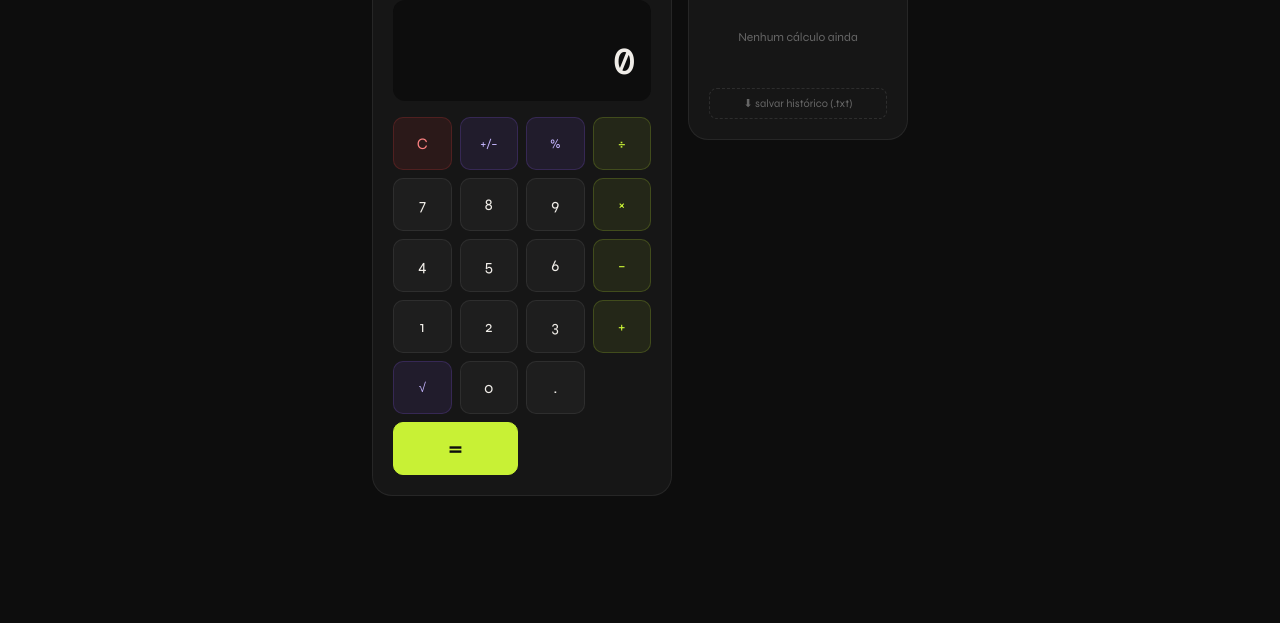
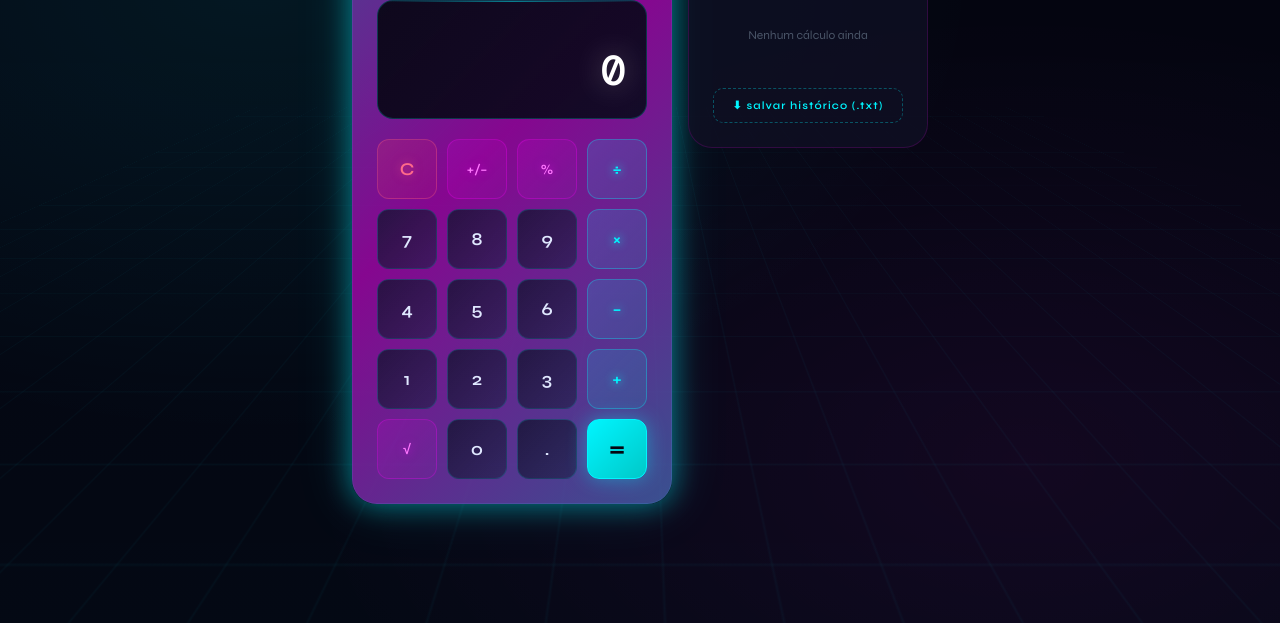
Before and after one commit to fabiopy-creator/calculadora, a plain HTML site: page index.html in a window 1280 px wide. Shown: the part 177-800 px from the top of the page. Drawn offline with nearby package versions, Linux system fonts and the light colour scheme; a web font is replaced by a local one.

Commit message:
Update index.html

```diff
--- a/index.html
+++ b/index.html
@@ -3,20 +3,21 @@
 <head>
   <meta charset="UTF-8">
   <meta name="viewport" content="width=device-width, initial-scale=1.0">
-  <title>Calculadora — Fabio Alexandre</title>
+  <title>Calculadora — Futurista</title>
   <link href="https://fonts.googleapis.com/css2?family=Syne:wght@400;600;800&family=DM+Mono:wght@300;400;500&display=swap" rel="stylesheet">
   <style>
     *, *::before, *::after { box-sizing: border-box; margin: 0; padding: 0; }
 
     :root {
-      --bg: #0d0d0d;
-      --surface: #161616;
-      --surface2: #1e1e1e;
-      --border: rgba(255,255,255,0.07);
-      --text: #f0ede8;
-      --muted: #666;
-      --accent: #c8f135;
-      --accent-dim: rgba(200,241,53,0.12);
+      --bg: #050510;
+      --surface: rgba(15, 15, 35, 0.8);
+      --surface2: rgba(25, 25, 60, 0.6);
+      --border: rgba(0, 255, 255, 0.15);
+      --text: #e0e8ff;
+      --muted: #4a5568;
+      --accent: #00f5ff;
+      --accent2: #ff00ff;
+      --accent-dim: rgba(0, 245, 255, 0.15);
     }
 
     body {
@@ -27,145 +28,289 @@
       display: flex;
       align-items: center;
       justify-content: center;
-      padding: 24px;
+    }
+
+    body::before {
+      content: '';
+      position: fixed;
+      inset: 0;
+      background:
+        radial-gradient(ellipse at 20% 20%, rgba(0, 245, 255, 0.08) 0%, transparent 50%),
+        radial-gradient(ellipse at 80% 80%, rgba(255, 0, 255, 0.06) 0%, transparent 50%),
+        linear-gradient(180deg, transparent 0%, rgba(0, 245, 255, 0.02) 100%);
+      pointer-events: none;
+      z-index: 0;
+    }
+
+    .grid-bg {
+      position: fixed;
+      inset: 0;
+      background-image:
+        linear-gradient(rgba(0, 245, 255, 0.03) 1px, transparent 1px),
+        linear-gradient(90deg, rgba(0, 245, 255, 0.03) 1px, transparent 1px);
+      background-size: 50px 50px;
+      animation: gridMove 20s linear infinite;
+      pointer-events: none;
+      z-index: 0;
+    }
+
+    @keyframes gridMove {
+      0% { transform: perspective(500px) rotateX(60deg) translateY(0); }
+      100% { transform: perspective(500px) rotateX(60deg) translateY(50px); }
     }
 
     .wrapper {
       display: flex;
       gap: 16px;
       align-items: flex-start;
-      animation: fadeUp 0.5s ease both;
+      animation: fadeUp 0.8s cubic-bezier(0.16, 1, 0.3, 1) both;
+      position: relative;
+      z-index: 1;
     }
 
     @keyframes fadeUp {
-      from { opacity: 0; transform: translateY(20px); }
-      to   { opacity: 1; transform: translateY(0); }
+      from { opacity: 0; transform: translateY(40px) scale(0.95); }
+      to   { opacity: 1; transform: translateY(0) scale(1); }
+    }
+
+    @keyframes pulse {
+      0%, 100% { opacity: 0.5; }
+      50% { opacity: 1; }
+    }
+
+    @keyframes glow {
+      0%, 100% { box-shadow: 0 0 20px rgba(0, 245, 255, 0.3), 0 0 40px rgba(0, 245, 255, 0.1); }
+      50% { box-shadow: 0 0 30px rgba(0, 245, 255, 0.5), 0 0 60px rgba(0, 245, 255, 0.2); }
     }
 
     /* ---- CALCULADORA ---- */
     .calc {
       background: var(--surface);
+      backdrop-filter: blur(20px);
       border: 1px solid var(--border);
-      border-radius: 20px;
-      padding: 20px;
-      width: 300px;
+      border-radius: 24px;
+      padding: 24px;
+      width: 320px;
+      position: relative;
+      animation: glow 3s ease-in-out infinite;
+    }
+
+    .calc::before {
+      content: '';
+      position: absolute;
+      inset: -1px;
+      border-radius: 25px;
+      background: linear-gradient(135deg, var(--accent), var(--accent2), var(--accent));
+      background-size: 200% 200%;
+      animation: gradientShift 4s ease infinite;
+      z-index: -1;
+      opacity: 0.5;
+    }
+
+    @keyframes gradientShift {
+      0%, 100% { background-position: 0% 50%; }
+      50% { background-position: 100% 50%; }
+    }
+
+    .calc::after {
+      content: '';
+      position: absolute;
+      top: -2px;
+      left: 20%;
+      right: 20%;
+      height: 2px;
+      background: linear-gradient(90deg, transparent, var(--accent), transparent);
+      animation: pulse 2s ease-in-out infinite;
     }
 
     .brand {
-      font-size: 11px;
-      color: var(--muted);
-      letter-spacing: 0.1em;
+      font-size: 10px;
+      font-weight: 600;
+      color: var(--accent);
+      letter-spacing: 0.25em;
       text-transform: uppercase;
-      margin-bottom: 16px;
+      margin-bottom: 20px;
+      text-shadow: 0 0 20px var(--accent);
     }
 
     .display {
-      background: var(--bg);
-      border-radius: 12px;
-      padding: 16px;
-      margin-bottom: 16px;
-      min-height: 96px;
+      background: linear-gradient(135deg, rgba(5, 5, 16, 0.9), rgba(10, 10, 30, 0.9));
+      border: 1px solid rgba(0, 245, 255, 0.2);
+      border-radius: 16px;
+      padding: 20px;
+      margin-bottom: 20px;
+      min-height: 100px;
       display: flex;
       flex-direction: column;
       justify-content: flex-end;
       align-items: flex-end;
       gap: 4px;
+      position: relative;
+      overflow: hidden;
+    }
+
+    .display::before {
+      content: '';
+      position: absolute;
+      top: 0;
+      left: 0;
+      right: 0;
+      height: 1px;
+      background: linear-gradient(90deg, transparent, var(--accent), transparent);
+      opacity: 0.5;
     }
 
     .display .expr {
       font-family: 'DM Mono', monospace;
       font-size: 13px;
-      color: var(--muted);
+      color: var(--accent);
       min-height: 18px;
       word-break: break-all;
       text-align: right;
+      opacity: 0.7;
     }
 
     .display .result {
       font-family: 'DM Mono', monospace;
-      font-size: 36px;
+      font-size: 42px;
       font-weight: 500;
-      color: var(--text);
-      transition: color 0.15s;
+      color: #fff;
+      transition: all 0.3s;
       word-break: break-all;
       text-align: right;
+      text-shadow: 0 0 30px rgba(255, 255, 255, 0.3);
     }
 
-    .display .result.computed { color: var(--accent); }
+    .display .result.computed {
+      color: var(--accent);
+      text-shadow: 0 0 30px var(--accent), 0 0 60px var(--accent);
+    }
 
     .grid {
       display: grid;
       grid-template-columns: repeat(4, 1fr);
-      gap: 8px;
+      gap: 10px;
     }
 
     .btn {
-      background: var(--surface2);
-      border: 1px solid var(--border);
-      border-radius: 10px;
+      background: linear-gradient(135deg, rgba(20, 20, 50, 0.8), rgba(30, 30, 70, 0.6));
+      border: 1px solid rgba(0, 245, 255, 0.15);
+      border-radius: 12px;
       color: var(--text);
       font-family: 'Syne', sans-serif;
-      font-size: 16px;
-      font-weight: 500;
-      padding: 16px 0;
+      font-size: 18px;
+      font-weight: 600;
+      padding: 18px 0;
       cursor: pointer;
-      transition: background 0.1s, transform 0.08s, border-color 0.1s;
+      transition: all 0.2s cubic-bezier(0.4, 0, 0.2, 1);
       user-select: none;
+      position: relative;
+      overflow: hidden;
     }
 
-    .btn:hover  { background: #252525; border-color: rgba(255,255,255,0.14); }
-    .btn:active { transform: scale(0.93); }
+    .btn::before {
+      content: '';
+      position: absolute;
+      inset: 0;
+      background: linear-gradient(135deg, transparent, rgba(255, 255, 255, 0.1), transparent);
+      transform: translateX(-100%);
+      transition: transform 0.5s;
+    }
+
+    .btn:hover::before { transform: translateX(100%); }
+    .btn:hover  {
+      background: linear-gradient(135deg, rgba(40, 40, 80, 0.9), rgba(50, 50, 100, 0.7));
+      border-color: rgba(0, 245, 255, 0.4);
+      transform: translateY(-2px);
+      box-shadow: 0 5px 20px rgba(0, 245, 255, 0.2);
+    }
+    .btn:active {
+      transform: scale(0.95) translateY(0);
+      box-shadow: 0 0 10px rgba(0, 245, 255, 0.3);
+    }
 
     .btn-op {
-      background: rgba(200,241,53,0.08);
+      background: linear-gradient(135deg, rgba(0, 245, 255, 0.15), rgba(0, 200, 200, 0.1));
       color: var(--accent);
-      border-color: rgba(200,241,53,0.18);
+      border-color: rgba(0, 245, 255, 0.3);
+      text-shadow: 0 0 10px var(--accent);
     }
-    .btn-op:hover { background: rgba(200,241,53,0.15); }
+    .btn-op:hover {
+      background: linear-gradient(135deg, rgba(0, 245, 255, 0.3), rgba(0, 200, 200, 0.2));
+      box-shadow: 0 0 25px rgba(0, 245, 255, 0.4);
+    }
 
     .btn-clear {
-      background: rgba(229,62,62,0.1);
-      color: #fc8181;
-      border-color: rgba(229,62,62,0.2);
+      background: linear-gradient(135deg, rgba(255, 50, 100, 0.2), rgba(200, 30, 80, 0.1));
+      color: #ff6b8a;
+      border-color: rgba(255, 100, 130, 0.3);
+      text-shadow: 0 0 10px rgba(255, 100, 130, 0.5);
     }
-    .btn-clear:hover { background: rgba(229,62,62,0.18); }
+    .btn-clear:hover {
+      background: linear-gradient(135deg, rgba(255, 50, 100, 0.35), rgba(200, 30, 80, 0.2));
+      box-shadow: 0 0 25px rgba(255, 100, 130, 0.4);
+    }
 
     .btn-eq {
-      background: var(--accent);
-      color: #0d0d0d;
+      background: linear-gradient(135deg, var(--accent), #00c8c8);
+      color: #050510;
       border-color: var(--accent);
-      grid-column: span 2;
       font-weight: 800;
+      text-shadow: none;
+      box-shadow: 0 0 20px rgba(0, 245, 255, 0.4);
     }
-    .btn-eq:hover { background: #d4f54a; }
+    .btn-eq:hover {
+      background: linear-gradient(135deg, #40ffff, var(--accent));
+      box-shadow: 0 0 40px rgba(0, 245, 255, 0.6);
+      transform: translateY(-2px);
+    }
 
     .btn-extra {
-      background: rgba(139,92,246,0.1);
-      color: #c4b5fd;
-      border-color: rgba(139,92,246,0.2);
-      font-size: 13px;
+      background: linear-gradient(135deg, rgba(255, 0, 255, 0.12), rgba(200, 0, 200, 0.08));
+      color: #ff77ff;
+      border-color: rgba(255, 0, 255, 0.25);
+      font-size: 14px;
+      text-shadow: 0 0 8px rgba(255, 0, 255, 0.5);
     }
-    .btn-extra:hover { background: rgba(139,92,246,0.18); }
+    .btn-extra:hover {
+      background: linear-gradient(135deg, rgba(255, 0, 255, 0.25), rgba(200, 0, 200, 0.15));
+      box-shadow: 0 0 25px rgba(255, 0, 255, 0.35);
+    }
 
     /* ---- HISTÓRICO ---- */
     .history {
       background: var(--surface);
-      border: 1px solid var(--border);
-      border-radius: 20px;
-      padding: 20px;
-      width: 220px;
-      max-height: 480px;
+      backdrop-filter: blur(20px);
+      border: 1px solid rgba(255, 0, 255, 0.15);
+      border-radius: 24px;
+      padding: 24px;
+      width: 240px;
+      max-height: 500px;
       display: flex;
       flex-direction: column;
+      position: relative;
+    }
+
+    .history::before {
+      content: '';
+      position: absolute;
+      top: -1px;
+      left: 20%;
+      right: 20%;
+      height: 2px;
+      background: linear-gradient(90deg, transparent, var(--accent2), transparent);
+      animation: pulse 2s ease-in-out infinite;
     }
 
     .history h2 {
-      font-size: 11px;
-      color: var(--muted);
-      letter-spacing: 0.1em;
+      font-size: 10px;
+      font-weight: 600;
+      color: var(--accent2);
+      letter-spacing: 0.25em;
       text-transform: uppercase;
-      margin-bottom: 14px;
+      margin-bottom: 16px;
       flex-shrink: 0;
+      text-shadow: 0 0 15px var(--accent2);
     }
 
     .hist-list {
@@ -173,30 +318,39 @@
       overflow-y: auto;
       display: flex;
       flex-direction: column;
-      gap: 6px;
+      gap: 8px;
     }
 
     .hist-list::-webkit-scrollbar { width: 3px; }
-    .hist-list::-webkit-scrollbar-thumb { background: var(--border); border-radius: 4px; }
+    .hist-list::-webkit-scrollbar-thumb { background: var(--accent2); border-radius: 4px; }
 
     .hist-item {
-      background: var(--surface2);
-      border-radius: 8px;
-      padding: 8px 10px;
-      animation: fadeUp 0.2s ease both;
+      background: linear-gradient(135deg, rgba(30, 30, 70, 0.5), rgba(40, 40, 80, 0.3));
+      border: 1px solid rgba(255, 0, 255, 0.1);
+      border-radius: 10px;
+      padding: 10px 12px;
+      animation: fadeUp 0.3s ease both;
+      transition: all 0.2s;
+    }
+
+    .hist-item:hover {
+      border-color: rgba(255, 0, 255, 0.3);
+      transform: translateX(4px);
     }
 
     .hist-expr {
       font-family: 'DM Mono', monospace;
       font-size: 11px;
-      color: var(--muted);
+      color: var(--accent);
+      opacity: 0.7;
     }
 
     .hist-res {
       font-family: 'DM Mono', monospace;
-      font-size: 15px;
+      font-size: 16px;
       font-weight: 500;
-      color: var(--text);
+      color: #fff;
+      text-shadow: 0 0 10px rgba(255, 255, 255, 0.2);
     }
 
     .hist-empty {
@@ -207,31 +361,39 @@
     }
 
     .save-btn {
-      margin-top: 12px;
+      margin-top: 14px;
       width: 100%;
-      padding: 8px;
+      padding: 10px;
       background: transparent;
-      border: 1px dashed rgba(255,255,255,0.1);
-      border-radius: 8px;
-      color: var(--muted);
+      border: 1px dashed rgba(0, 245, 255, 0.3);
+      border-radius: 10px;
+      color: var(--accent);
       font-family: 'Syne', sans-serif;
       font-size: 11px;
+      font-weight: 600;
+      letter-spacing: 0.1em;
       cursor: pointer;
-      transition: all 0.15s;
+      transition: all 0.25s;
       flex-shrink: 0;
     }
 
-    .save-btn:hover { border-color: var(--accent); color: var(--accent); }
+    .save-btn:hover {
+      border-color: var(--accent);
+      background: rgba(0, 245, 255, 0.1);
+      box-shadow: 0 0 20px rgba(0, 245, 255, 0.2);
+      transform: translateY(-2px);
+    }
 
-    @media (max-width: 560px) {
+    @media (max-width: 600px) {
       .wrapper { flex-direction: column; align-items: stretch; }
       .calc { width: 100%; }
-      .history { width: 100%; max-height: 260px; }
+      .history { width: 100%; max-height: 280px; }
     }
   </style>
 </head>
 <body>
 
+<div class="grid-bg"></div>
 <div class="wrapper">
 
   <!-- CALCULADORA -->
@@ -312,6 +474,7 @@
   }
 
   function inputDot() {
+    resultEl.classList.remove('computed')
     if (shouldReset) { current = '0.'; shouldReset = false }
     else if (!current.includes('.')) current += '.'
     updateDisplay(current, exprEl.textContent)
@@ -337,7 +500,8 @@
 
     if (operator === '/' && b === 0) {
       updateDisplay('Erro', exprStr)
-      operator = null; return
+      current = '0'; previous = ''; operator = null; shouldReset = true
+      return
     }
 
     if (operator === '+') res = a + b
@@ -373,18 +537,23 @@
   }
 
   function percent() {
+    const original = current
     const val = parseFloat(current) / 100
     const rounded = parseFloat(val.toFixed(10))
-    addHistory(`${current}%`, rounded)
+    addHistory(`${original}%`, rounded)
     current = String(rounded)
     resultEl.classList.add('computed')
-    updateDisplay(rounded, `${current}% =`)
+    updateDisplay(rounded, `${original}% =`)
     shouldReset = true
   }
 
   function sqrt() {
     const val = parseFloat(current)
-    if (val < 0) { updateDisplay('Erro', '√ negativo'); return }
+    if (val < 0 || isNaN(val)) {
+      updateDisplay('Erro', '√ negativo')
+      current = '0'; previous = ''; operator = null; shouldReset = true
+      return
+    }
     const res = parseFloat(Math.sqrt(val).toFixed(10))
     addHistory(`√${val}`, res)
     current = String(res)
@@ -433,6 +602,7 @@
     else if (e.key === 'Backspace') {
       if (current.length > 1) current = current.slice(0, -1)
       else current = '0'
+      if (current === '-' || current === '') current = '0'
       updateDisplay(current, exprEl.textContent)
     }
   })
```
